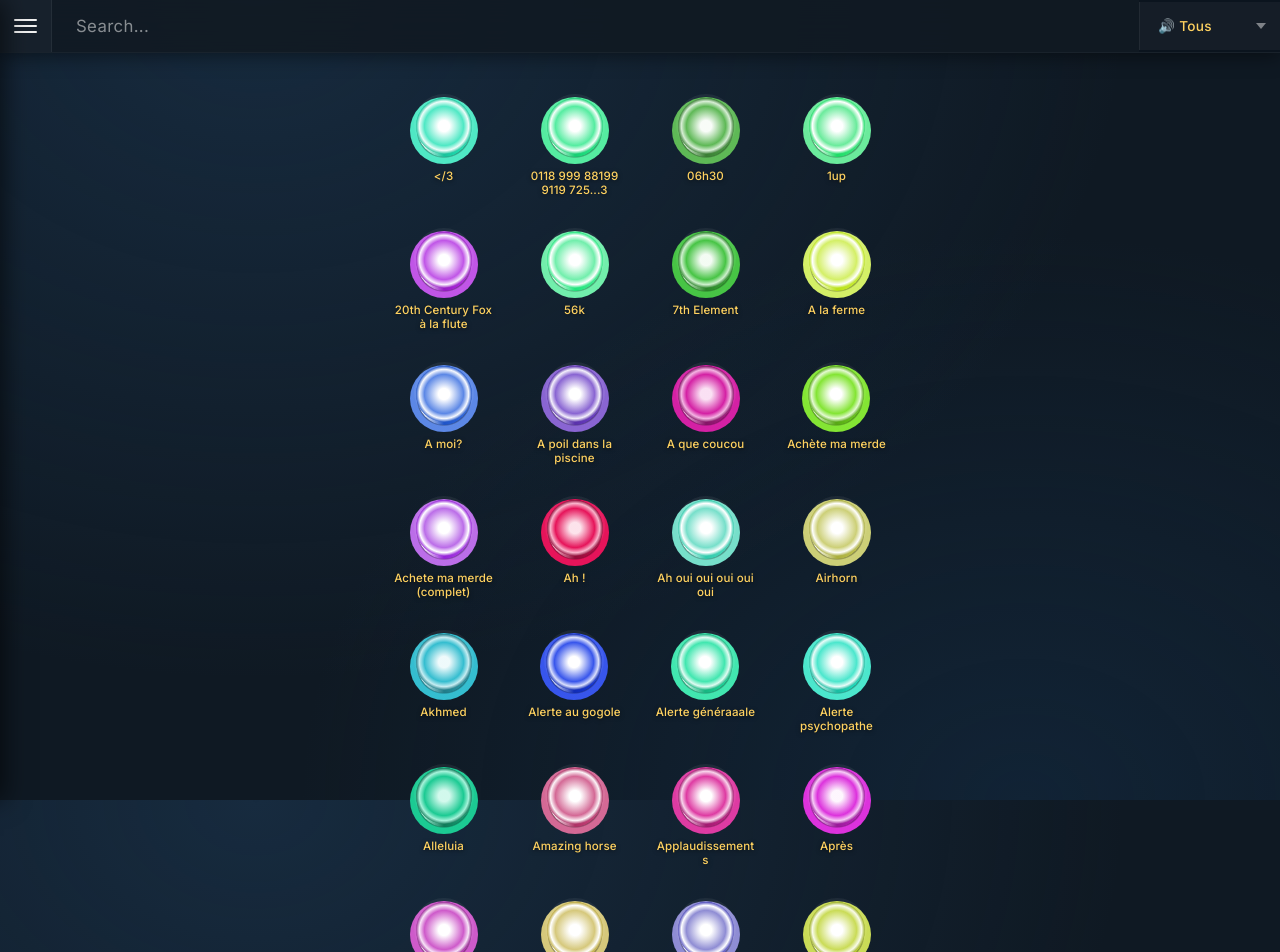
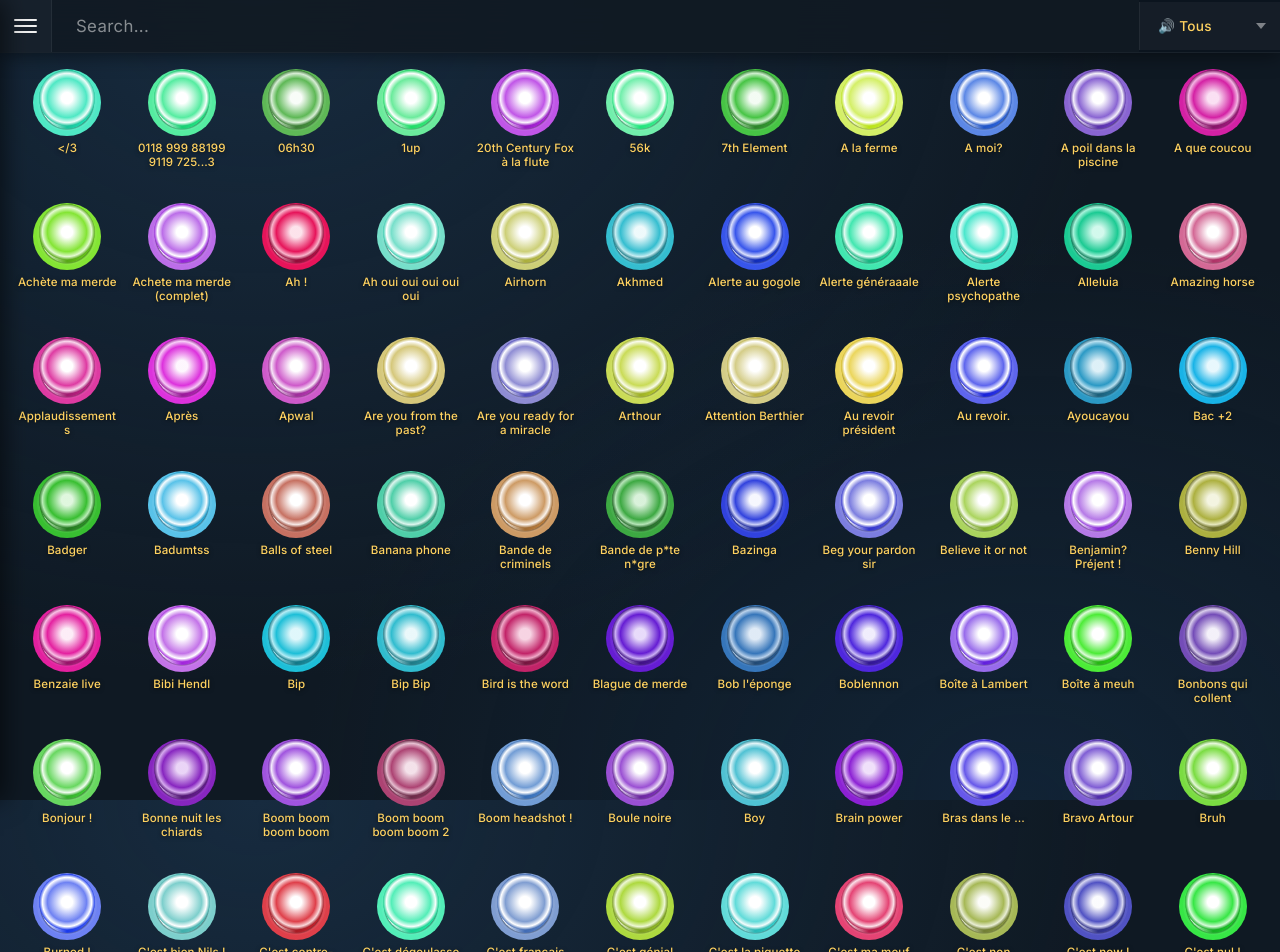
Before and after one commit to feoche/buttons, a React (Vite) app: page / in a window 1280 px wide. Shown: the top 952 px of the page. Built offline with nearby package versions, Linux system fonts and the light colour scheme.

Commit message:
feat: update header height and improve button grid responsiveness

```diff
--- a/src/styles/style.scss
+++ b/src/styles/style.scss
@@ -23,6 +23,11 @@ $radius-md: 14px;
 $radius-lg: 24px;
 $transition-fast: 0.15s ease;
 $transition-base: 0.25s cubic-bezier(0.4, 0, 0.2, 1);
+
+// ─── Header height token ─────────────────────────────────────────────────────
+:root {
+  --header-height: 52px;
+}
 
 // ─── Base ────────────────────────────────────────────────────────────────────
 html,
@@ -52,7 +57,7 @@ body {
   min-height: 100vh;
   text-align: center;
   overflow: hidden;
-  padding: 5rem 0.75rem 2rem;
+  padding: var(--header-height) 0.75rem 2rem;
 
   // ── Header bar ──
   .header-bar {
@@ -225,13 +230,12 @@ body {
     }
   }
 
-  // ── Buttons grid — always 4 columns ──
+  // ── Buttons grid — fills available width on desktop, 4 columns on mobile ──
   .buttons {
     display: grid;
-    grid-template-columns: repeat(4, 1fr);
+    grid-template-columns: repeat(auto-fill, minmax(110px, 1fr));
     gap: 4px;
     width: 100%;
-    max-width: 520px;   // ~4 × 124px + 3 × 4px gaps
     margin: 0 auto;
 
     .button {
@@ -333,7 +337,7 @@ body {
 // ─── Progress Ring ───────────────────────────────────────────────────────────
 .progress-ring {
   position: absolute;
-  top: 28px;
+  top: 33px;
   left: 50%;
   transform: translate(-50%, -50%);
   pointer-events: none;
@@ -903,9 +907,13 @@ audio + iframe {
 
 // ─── Mobile overrides (≤ 640 px) ─────────────────────────────────────────────
 @media screen and (max-width: 640px) {
+  :root {
+    --header-height: 44px;
+  }
+
   // Compact container — less top padding to match smaller header
   .container {
-    padding: 3.25rem 0.25rem 1.5rem;
+    padding: var(--header-height) 0.25rem 1.5rem;
   }
 
   // Compact header — reduce height and font sizes
@@ -928,8 +936,9 @@ audio + iframe {
     }
   }
 
-  // 4-column grid already set above — just tighten gap and height on small screens
+  // Force 4-column grid and tighten gap on small screens
   .container .buttons {
+    grid-template-columns: repeat(4, 1fr);
     gap: 2px;
 
     .button {
```
Also changed, not shown: 1 other file (tests, documents, lock files or other folders).
